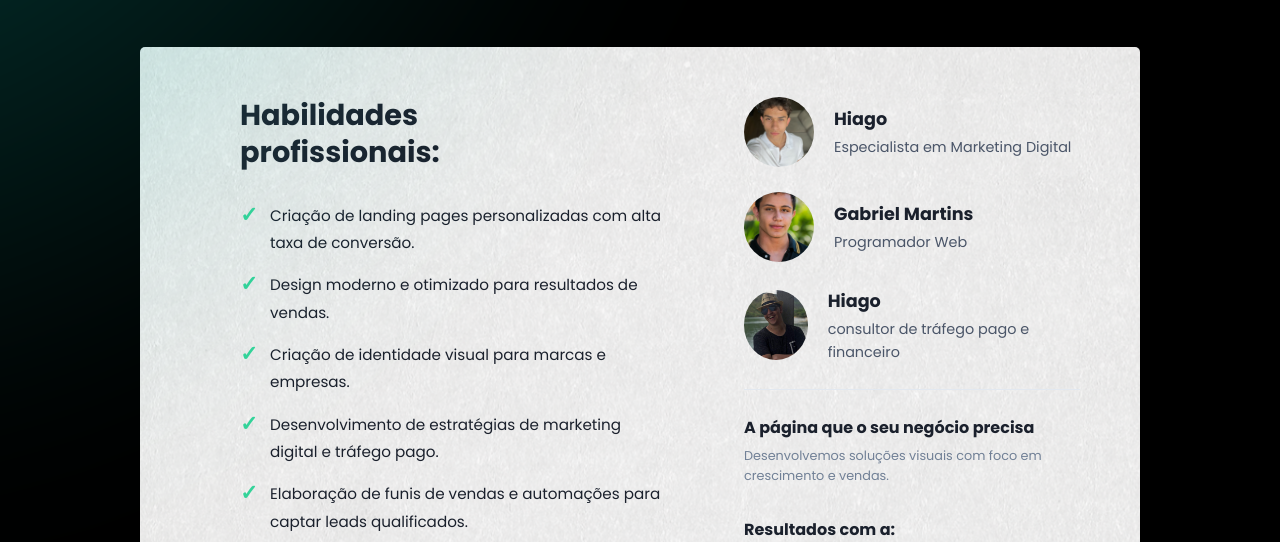
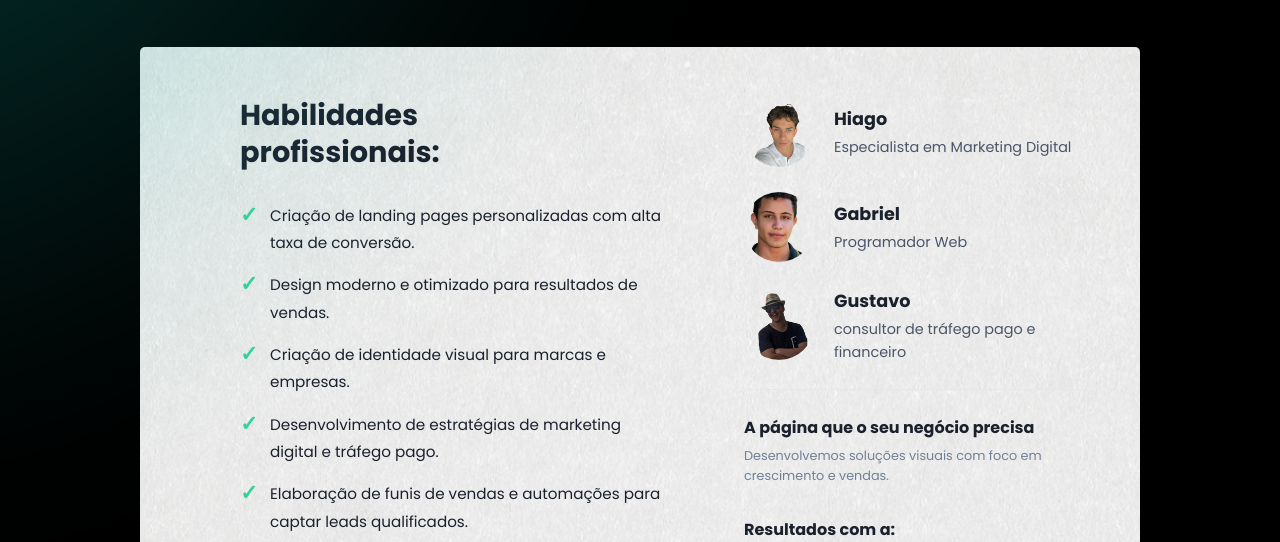
Before and after one commit to Vaconer/GM-Solutions, a plain HTML site: page index.html in a window 1280 px wide. Shown: the part 6122-6664 px from the top of the page. Drawn offline with Linux system fonts and the light colour scheme.

Commit message:
foto sem fundo

```diff
--- a/index.html
+++ b/index.html
@@ -290,23 +290,23 @@
             </div>
             <div class="profile-column-ninth">
                 <div class="profile-info-ninth">
-                    <img src="img/hiago.jpg" alt="Seu Nome" class="profile-pic-ninth">
+                    <img src="img/hiago_sf.png" alt="Seu Nome" class="profile-pic-ninth">
                     <div>
                         <p class="profile-name-ninth">Hiago</p>
                         <p class="profile-title-ninth">Especialista em Marketing Digital</p>
                     </div>
                 </div>
                 <div class="profile-info-ninth">
-                    <img src="img/gabriel.jpg" alt="Seu Nome" class="profile-pic-ninth">
+                    <img src="img/gabriel_sf (2).png" alt="Seu Nome" class="profile-pic-ninth">
                     <div>
-                        <p class="profile-name-ninth">Gabriel Martins</p>
+                        <p class="profile-name-ninth">Gabriel</p>
                         <p class="profile-title-ninth">Programador Web</p>
                     </div>
                 </div>
                 <div class="profile-info-ninth">
-                    <img src="img/gu.jpg" alt="Seu Nome" class="profile-pic-ninth">
+                    <img src="img/gu_sf.png" alt="Seu Nome" class="profile-pic-ninth">
                     <div>
-                        <p class="profile-name-ninth">Hiago</p>
+                        <p class="profile-name-ninth">Gustavo</p>
                         <p class="profile-title-ninth">consultor de tráfego pago e financeiro
                         </p>
                     </div>
```
Also changed, not shown: img/gabriel_sf (2).png (added), img/gu_sf.png (added), img/hiago_sf.png (added).
